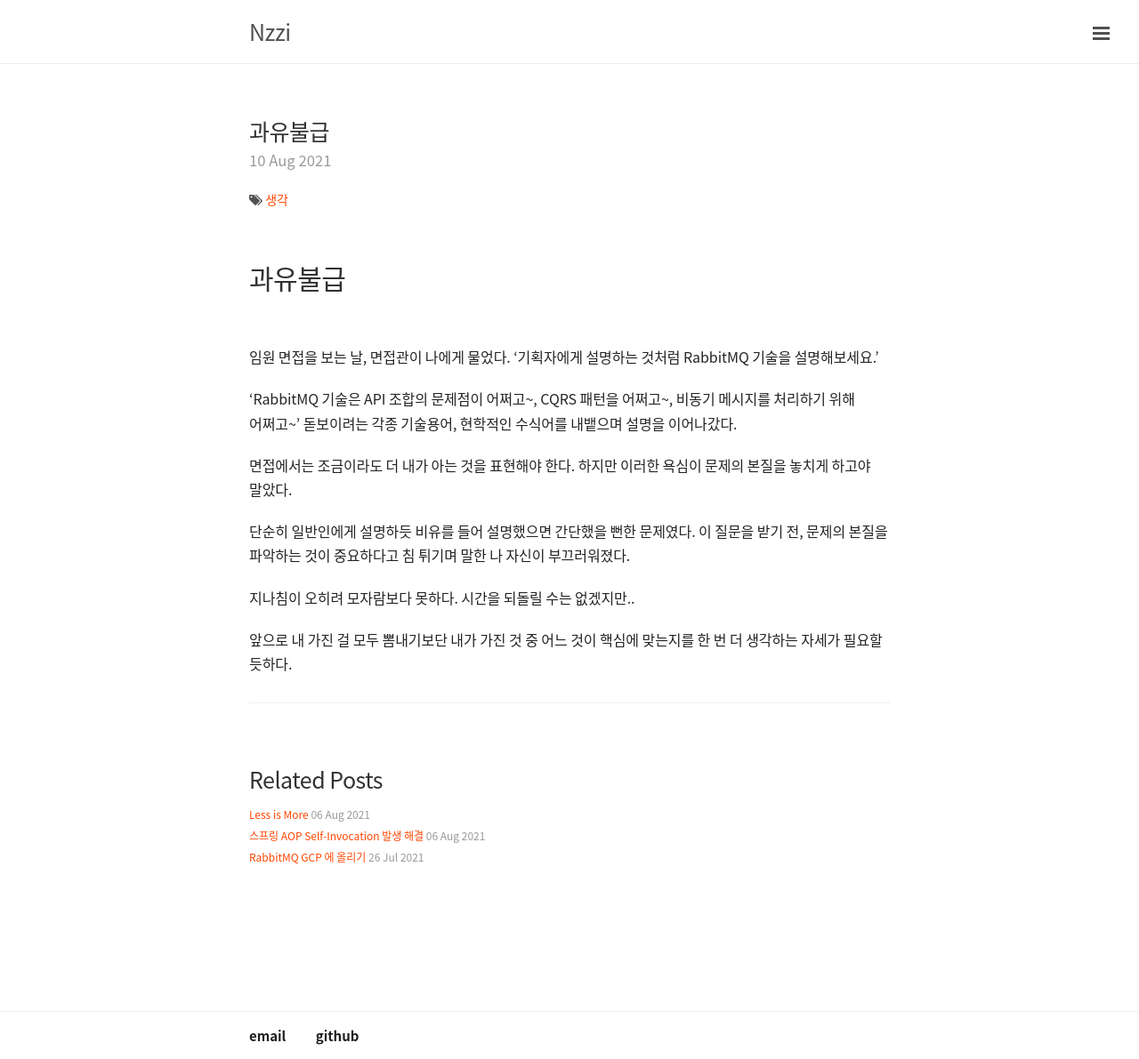
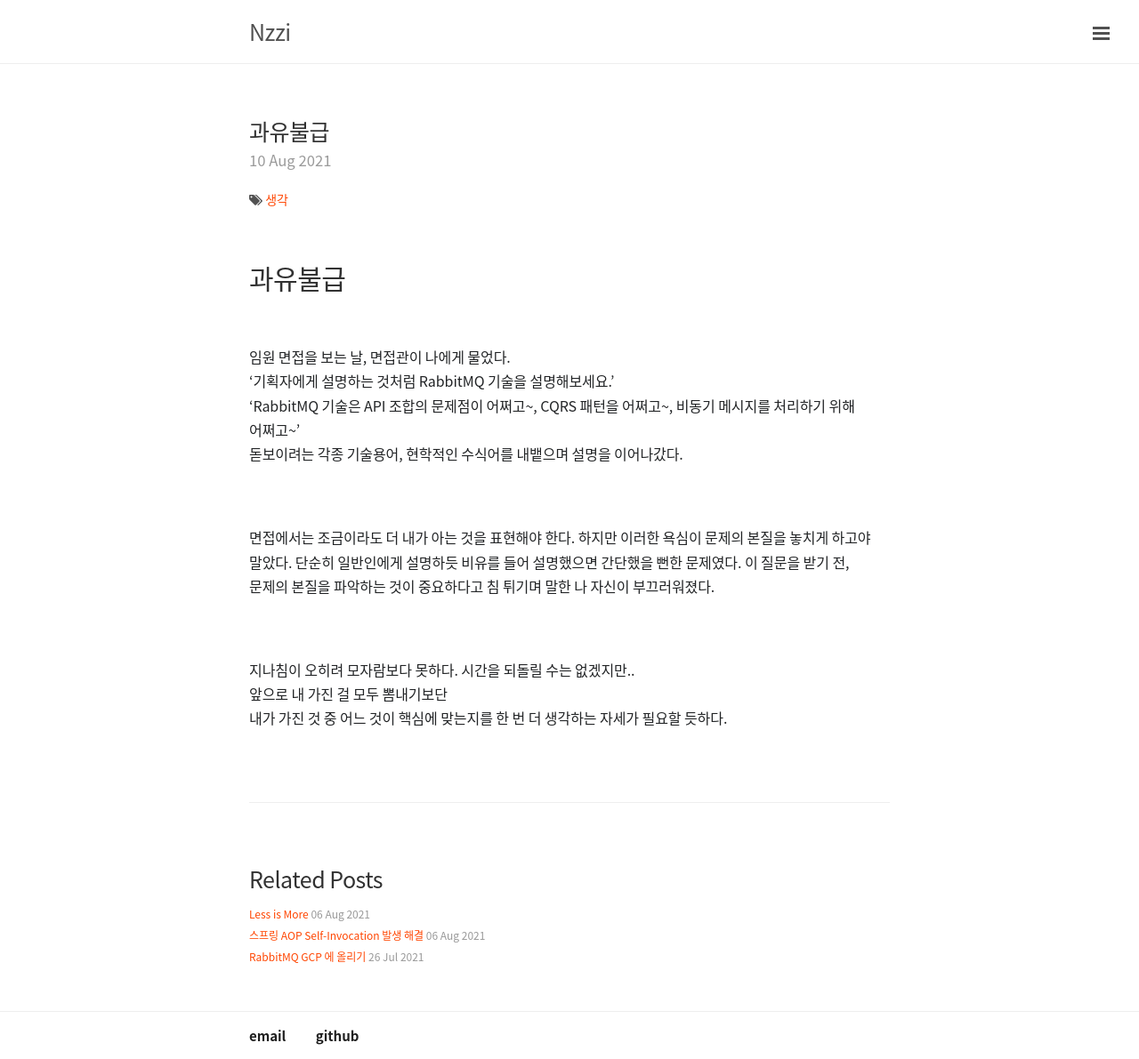
Before and after one commit to cholnh/cholnh.github.io, a Jekyll site: the page built from _posts/Note/2021-8-10-과유불급.md, in a window 1280 px wide. Shown: the whole page at 89% size. Built offline with Jekyll 4.4.1, drawn with Linux system fonts in a browser that asks for light colours; comment, search, counter and statistics services are not loaded.

Commit message:
add Post note - 과유불급

```diff
--- a/_posts/Note/2021-8-10-과유불급.md
+++ b/_posts/Note/2021-8-10-과유불급.md
@@ -10,28 +10,17 @@ tags: 생각
 
 임원 면접을 보는 날, 면접관이 나에게 물었다.
 '기획자에게 설명하는 것처럼 RabbitMQ 기술을 설명해보세요.'
-
-<div class="br"/>
-
 'RabbitMQ 기술은 API 조합의 문제점이 어쩌고~, CQRS 패턴을 어쩌고~, 비동기 메시지를 처리하기 위해 어쩌고~'
 돋보이려는 각종 기술용어, 현학적인 수식어를 내뱉으며 설명을 이어나갔다.
 
-<div class="br"/>
+<br/>
 
-면접에서는 조금이라도 더 내가 아는 것을 표현해야 한다.
-하지만 이러한 욕심이 문제의 본질을 놓치게 하고야 말았다.
-
-<div class="br"/>
-
+면접에서는 조금이라도 더 내가 아는 것을 표현해야 한다. 하지만 이러한 욕심이 문제의 본질을 놓치게 하고야 말았다.
 단순히 일반인에게 설명하듯 비유를 들어 설명했으면 간단했을 뻔한 문제였다.
 이 질문을 받기 전, 문제의 본질을 파악하는 것이 중요하다고 침 튀기며 말한 나 자신이 부끄러워졌다.
 
-<div class="br"/>
+<br/>
 
-지나침이 오히려 모자람보다 못하다.
-시간을 되돌릴 수는 없겠지만..
-
-<div class="br"/>
-
+지나침이 오히려 모자람보다 못하다. 시간을 되돌릴 수는 없겠지만..
 앞으로 내 가진 걸 모두 뽐내기보단
 내가 가진 것 중 어느 것이 핵심에 맞는지를 한 번 더 생각하는 자세가 필요할 듯하다.
```
